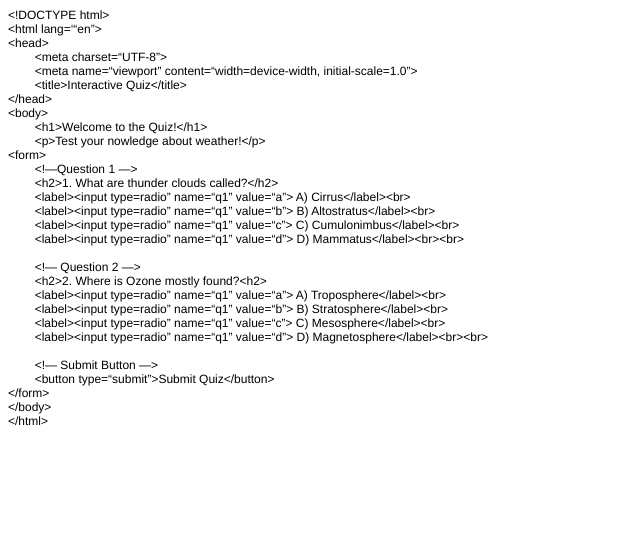
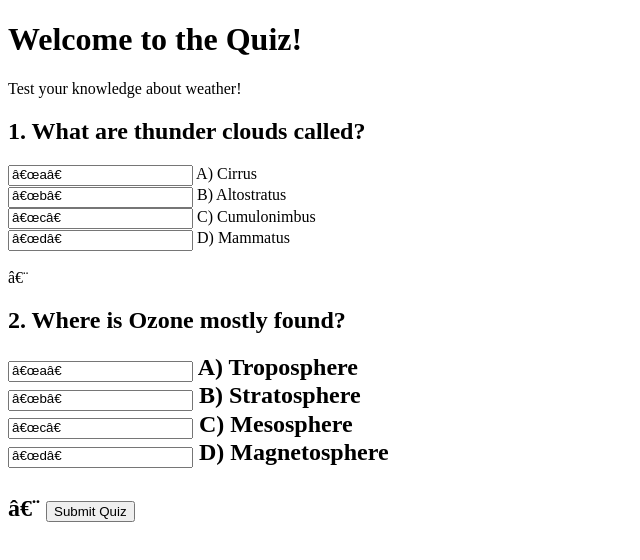
Before and after one commit to CodingOwlet/interactive-quiz, a plain HTML site: page index.html in a window 1280 px wide. Shown: the whole page, without its empty margins (0-640 px from the left). Drawn offline with Linux system fonts and the light colour scheme.

Commit message:
index.html

```diff
--- a/index.html
+++ b/index.html
@@ -1,47 +1,30 @@
-<!DOCTYPE html PUBLIC "-//W3C//DTD HTML 4.01//EN" "http://www.w3.org/TR/html4/strict.dtd">
-<html>
+<!DOCTYPE html>
+<html lang=‘“en”>
 <head>
-  <meta http-equiv="Content-Type" content="text/html; charset=utf-8">
-  <meta http-equiv="Content-Style-Type" content="text/css">
-  <title></title>
-  <meta name="Generator" content="Cocoa HTML Writer">
-  <meta name="CocoaVersion" content="2113.6">
-  <style type="text/css">
-    p.p1 {margin: 0.0px 0.0px 0.0px 0.0px; font: 12.0px Helvetica}
-    p.p2 {margin: 0.0px 0.0px 0.0px 0.0px; font: 12.0px Helvetica; min-height: 14.0px}
-    span.Apple-tab-span {white-space:pre}
-  </style>
+	<meta charset=“UTF-8”>
+	<meta name=“viewport” content=“width=device-width, initial-scale=1.0”>
+	<title>Interactive Quiz</title>
 </head>
 <body>
-<p class="p1">&lt;!DOCTYPE html&gt;</p>
-<p class="p1">&lt;html lang=‘“en”&gt;</p>
-<p class="p1">&lt;head&gt;</p>
-<p class="p1"><span class="Apple-tab-span">	</span>&lt;meta charset=“UTF-8”&gt;</p>
-<p class="p1"><span class="Apple-tab-span">	</span>&lt;meta name=“viewport” content=“width=device-width, initial-scale=1.0”&gt;</p>
-<p class="p1"><span class="Apple-tab-span">	</span>&lt;title&gt;Interactive Quiz&lt;/title&gt;</p>
-<p class="p1">&lt;/head&gt;</p>
-<p class="p1">&lt;body&gt;</p>
-<p class="p1"><span class="Apple-tab-span">	</span>&lt;h1&gt;Welcome to the Quiz!&lt;/h1&gt;</p>
-<p class="p1"><span class="Apple-tab-span">	</span>&lt;p&gt;Test your nowledge about weather!&lt;/p&gt;</p>
-<p class="p1">&lt;form&gt;</p>
-<p class="p1"><span class="Apple-tab-span">	</span>&lt;!—Question 1 —&gt;</p>
-<p class="p1"><span class="Apple-tab-span">	</span>&lt;h2&gt;1. What are thunder clouds called?&lt;/h2&gt;</p>
-<p class="p1"><span class="Apple-tab-span">	</span>&lt;label&gt;&lt;input type=radio” name=“q1” value=“a”&gt; A) Cirrus&lt;/label&gt;&lt;br&gt;</p>
-<p class="p1"><span class="Apple-tab-span">	</span>&lt;label&gt;&lt;input type=radio” name=“q1” value=“b”&gt; B) Altostratus&lt;/label&gt;&lt;br&gt;</p>
-<p class="p1"><span class="Apple-tab-span">	</span>&lt;label&gt;&lt;input type=radio” name=“q1” value=“c”&gt; C) Cumulonimbus&lt;/label&gt;&lt;br&gt;</p>
-<p class="p1"><span class="Apple-tab-span">	</span>&lt;label&gt;&lt;input type=radio” name=“q1” value=“d”&gt; D) Mammatus&lt;/label&gt;&lt;br&gt;&lt;br&gt;</p>
-<p class="p2"><br></p>
-<p class="p1"><span class="Apple-tab-span">	</span>&lt;!— Question 2 —&gt;</p>
-<p class="p1"><span class="Apple-tab-span">	</span>&lt;h2&gt;2. Where is Ozone mostly found?&lt;h2&gt;</p>
-<p class="p1"><span class="Apple-tab-span">	</span>&lt;label&gt;&lt;input type=radio” name=“q1” value=“a”&gt; A) Troposphere&lt;/label&gt;&lt;br&gt;</p>
-<p class="p1"><span class="Apple-tab-span">	</span>&lt;label&gt;&lt;input type=radio” name=“q1” value=“b”&gt; B) Stratosphere&lt;/label&gt;&lt;br&gt;</p>
-<p class="p1"><span class="Apple-tab-span">	</span>&lt;label&gt;&lt;input type=radio” name=“q1” value=“c”&gt; C) Mesosphere&lt;/label&gt;&lt;br&gt;</p>
-<p class="p1"><span class="Apple-tab-span">	</span>&lt;label&gt;&lt;input type=radio” name=“q1” value=“d”&gt; D) Magnetosphere&lt;/label&gt;&lt;br&gt;&lt;br&gt;</p>
-<p class="p2"><br></p>
-<p class="p1"><span class="Apple-tab-span">	</span>&lt;!— Submit Button —&gt;</p>
-<p class="p1"><span class="Apple-tab-span">	</span>&lt;button type=“submit”&gt;Submit Quiz&lt;/button&gt;</p>
-<p class="p1">&lt;/form&gt;</p>
-<p class="p1">&lt;/body&gt;</p>
-<p class="p1">&lt;/html&gt;</p>
+	<h1>Welcome to the Quiz!</h1>
+	<p>Test your knowledge about weather!</p>
+<form>
+	<!—Question 1 —>
+	<h2>1. What are thunder clouds called?</h2>
+	<label><input type=radio” name=“q1” value=“a”> A) Cirrus</label><br>
+	<label><input type=radio” name=“q1” value=“b”> B) Altostratus</label><br>
+	<label><input type=radio” name=“q1” value=“c”> C) Cumulonimbus</label><br>
+	<label><input type=radio” name=“q1” value=“d”> D) Mammatus</label><br><br>
+
+	<!— Question 2 —>
+	<h2>2. Where is Ozone mostly found?<h2>
+	<label><input type=radio” name=“q1” value=“a”> A) Troposphere</label><br>
+	<label><input type=radio” name=“q1” value=“b”> B) Stratosphere</label><br>
+	<label><input type=radio” name=“q1” value=“c”> C) Mesosphere</label><br>
+	<label><input type=radio” name=“q1” value=“d”> D) Magnetosphere</label><br><br>
+
+	<!— Submit Button —>
+	<button type=“submit”>Submit Quiz</button>
+</form>
 </body>
 </html>
```
